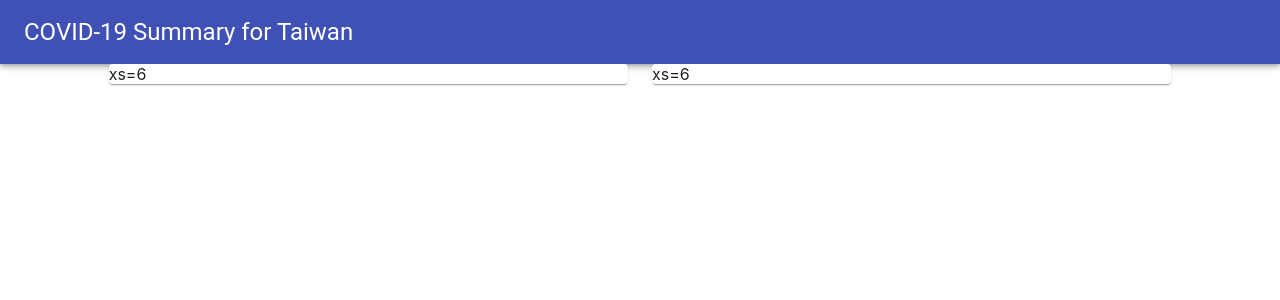
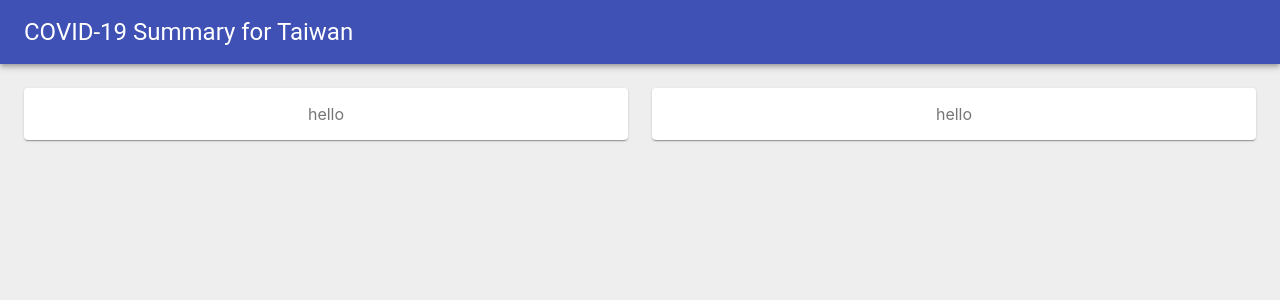
Before and after one commit to zvn/covid-visualizer, a React (Create React App) app in the folder frontend/: page / in a window 1280 px wide. Shown: the top 300 px of the page. Built offline with nearby package versions, Linux system fonts and the light colour scheme.

Commit message:
Finalize background color and widget toplevel layout

```diff
--- a/frontend/public/index.html
+++ b/frontend/public/index.html
@@ -24,7 +24,7 @@
       work correctly both with client-side routing and a non-root public URL.
       Learn how to configure a non-root public URL by running `npm run build`.
     -->
-    <title>React App</title>
+    <title>Covid-Visualizer</title>
   </head>
   <body>
     <noscript>You need to enable JavaScript to run this app.</noscript>
--- a/frontend/src/App.js
+++ b/frontend/src/App.js
@@ -1,11 +1,12 @@
 import logo from './logo.svg';
 import './App.css';
 import Grid from '@material-ui/core/Grid';
-import Paper from '@material-ui/core/Paper';
 import AppBar from '@material-ui/core/AppBar';
 import Toolbar from '@material-ui/core/Toolbar';
 import Typography from '@material-ui/core/Typography';
-import { makeStyles } from '@material-ui/core/styles';
+import { makeStyles, rgbToHex } from '@material-ui/core/styles';
+import NumberWidget from './NumberWidget';
+import Box from '@material-ui/core/Box';
 
 const useStyles = makeStyles((theme) => ({
   root: {
@@ -17,28 +18,32 @@ const useStyles = makeStyles((theme) => ({
     [theme.breakpoints.up('sm')]: {
       display: 'block',
     },
-  }
+  },
 }));
+
+
 
 function App() {
   const classes = useStyles();
 
   return (
-    <div className={classes.root}>
+    <Box className={classes.root}>
       <AppBar position="static">
           <Toolbar>
             <Typography className={classes.title} variant="h5">COVID-19 Summary for Taiwan</Typography>
           </Toolbar>
         </AppBar>
-      <Grid container spacing={3} justify="center">
-        <Grid item xs={5}>
-          <Paper >xs=6</Paper>
+      <Box m={3}>
+        <Grid container m={10} spacing={3} justify="center" className={classes.grid}>
+          <Grid item xs={6}>
+            <NumberWidget></NumberWidget>
+          </Grid>
+          <Grid item xs={6}>
+            <NumberWidget></NumberWidget>
+          </Grid>
         </Grid>
-        <Grid item xs={5}>
-          <Paper >xs=6</Paper>
-        </Grid>
-      </Grid>
-    </div>
+      </Box>
+    </Box>
   );
 }
 
--- a/frontend/src/NumberWidget.js
+++ b/frontend/src/NumberWidget.js
@@ -1,11 +1,24 @@
 import logo from './logo.svg';
 import './App.css';
+import { makeStyles } from '@material-ui/core/styles';
+import Paper from '@material-ui/core/Paper';
+import grey from '@material-ui/core/colors/grey';
+
+const widgetStyles = makeStyles((theme) => ({
+  paper: {
+    padding: theme.spacing(2),
+    textAlign: 'center',
+    color: theme.palette.text.secondary,
+  },
+}));
+
 
 function NumberWidget(props) {
+  const classes = widgetStyles();
   return (
-    <div>
-
-    </div>
+    <Paper className={classes.paper}>
+      hello
+    </Paper>
   );
 }
 
--- a/frontend/src/index.css
+++ b/frontend/src/index.css
@@ -7,7 +7,6 @@ body {
   -moz-osx-font-smoothing: grayscale;
 }
 
-code {
-  font-family: source-code-pro, Menlo, Monaco, Consolas, 'Courier New',
-    monospace;
+:root {
+  background-color: #eeeeee;
 }
```
